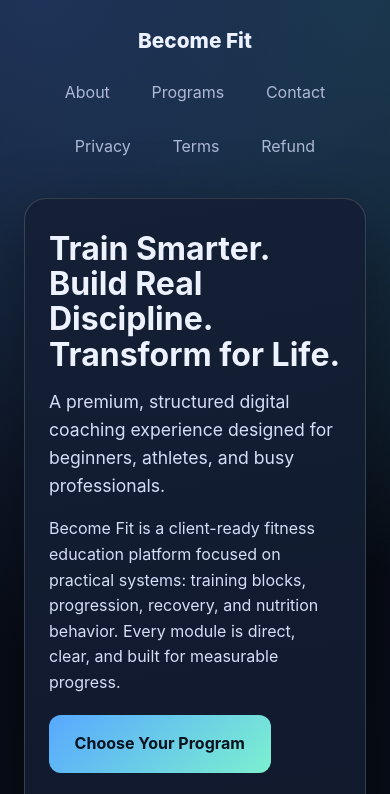
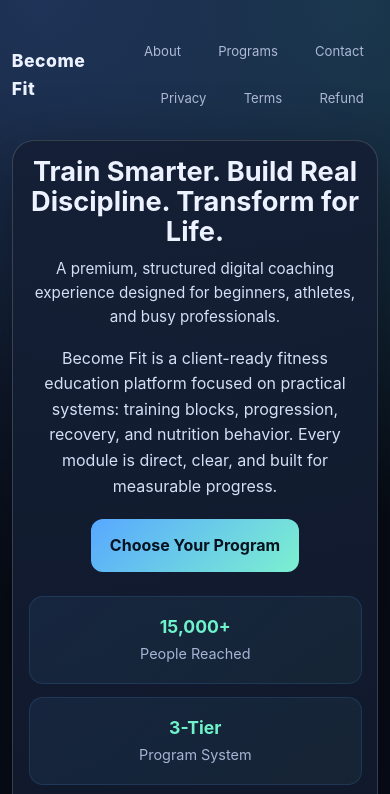
Before and after one commit to AkhilAzad/become-fit, a website: page public/index.html in a window 390 px wide. Shown: the top 794 px of the page. Drawn offline with Linux system fonts and the light colour scheme.

Commit message:
Improve mobile responsiveness and update homepage layout to premium grid design

```diff
--- a/public/style.css
+++ b/public/style.css
@@ -12,12 +12,56 @@
   --shadow: 0 22px 70px rgba(0, 0, 0, 0.42);
 }
 
+/* Animations */
+@keyframes fadeInUp {
+  from { opacity: 0; transform: translateY(20px); }
+  to { opacity: 1; transform: translateY(0); }
+}
+
+@keyframes slideInLeft {
+  from { opacity: 0; transform: translateX(-20px); }
+  to { opacity: 1; transform: translateX(0); }
+}
+
+@keyframes slideInRight {
+  from { opacity: 0; transform: translateX(20px); }
+  to { opacity: 1; transform: translateX(0); }
+}
+
+@keyframes scaleIn {
+  from { opacity: 0; transform: scale(0.95); }
+  to { opacity: 1; transform: scale(1); }
+}
+
+@keyframes pulse {
+  0%, 100% { opacity: 1; }
+  50% { opacity: 0.7; }
+}
+
+@keyframes glow {
+  0% { box-shadow: 0 0 5px rgba(88, 168, 255, 0.3); }
+  50% { box-shadow: 0 0 20px rgba(88, 168, 255, 0.6); }
+  100% { box-shadow: 0 0 5px rgba(88, 168, 255, 0.3); }
+}
+
+@keyframes float {
+  0%, 100% { transform: translateY(0px); }
+  50% { transform: translateY(-8px); }
+}
+
+@keyframes shimmer {
+  0% { background-position: -1000px 0; }
+  100% { background-position: 1000px 0; }
+}
+
+/* Reset */
 * {
   box-sizing: border-box;
   margin: 0;
   padding: 0;
 }
 
+/* Body */
 body {
   font-family: Inter, system-ui, -apple-system, Segoe UI, Roboto, sans-serif;
   color: var(--text);
@@ -27,158 +71,204 @@ body {
     linear-gradient(180deg, #070b14 0%, #090f1d 100%);
   min-height: 100vh;
   line-height: 1.6;
+  scroll-behavior: smooth;
 }
 
+/* Layout */
 .page-wrap {
-  width: 100%;
-  max-width: 1200px;
+  width: min(1100px, 94vw);
   margin: 0 auto;
-  padding: 1.5rem;
+  padding: 1.2rem 0 2rem;
+  display: flex;
+  flex-direction: column;
+  align-items: center;
 }
 
+/* Header */
 .site-header {
+  width: 100%;
   display: flex;
+  align-items: center;
   justify-content: space-between;
-  align-items: center;
-  margin-bottom: 2rem;
+  gap: 0.8rem;
+  padding: 0.8rem 0 1.4rem;
+  animation: slideInLeft 0.6s ease;
 }
 
 .logo {
   font-weight: 800;
-  font-size: 1.3rem;
+  letter-spacing: 0.03em;
+  font-size: clamp(1.1rem, 1.2vw, 1.35rem);
 }
 
+/* Navigation */
 .main-nav {
   display: flex;
-  gap: 1rem;
   flex-wrap: wrap;
+  gap: 0.5rem;
+  justify-content: flex-end;
 }
 
 .main-nav a {
   text-decoration: none;
   color: var(--muted);
-  padding: 0.4rem 0.8rem;
+  border: 1px solid transparent;
+  padding: 0.5rem 0.85rem;
   border-radius: 999px;
-  transition: 0.3s;
+  font-size: clamp(0.82rem, 0.9vw, 1rem);
+  transition: all 0.25s ease;
+  position: relative;
 }
 
-.main-nav a:hover {
-  background: rgba(255,255,255,0.06);
-  color: var(--text);
+.main-nav a::before {
+  content: '';
+  position: absolute;
+  bottom: 0;
+  left: 0;
+  width: 0;
+  height: 2px;
+  background: var(--primary-2);
+  transition: width 0.25s ease;
+  border-radius: 999px;
 }
 
+.main-nav a:hover,
+.main-nav a:focus-visible {
+  color: var(--text);
+  border-color: var(--border);
+  background: rgba(255, 255, 255, 0.06);
+}
+
+.main-nav a:hover::before {
+  width: 100%;
+}
+
+/* Container */
 .container {
+  width: 100%;
   background: linear-gradient(170deg, var(--surface-2), var(--surface));
   border: 1px solid var(--border);
   border-radius: var(--radius);
   box-shadow: var(--shadow);
-  padding: 3rem;
+  padding: clamp(1rem, 2.8vw, 2.8rem);
+  text-align: center;
+  animation: fadeInUp 0.8s ease;
 }
 
-/* 🔥 DESKTOP STYLE GRID */
-.home-grid {
-  display: grid;
-  grid-template-columns: 1fr 1fr;
-  gap: 3rem;
-  align-items: center;
+/* Typography */
+.header {
+  margin-bottom: 1rem;
 }
 
 .header h1 {
-  font-size: clamp(2rem, 4vw, 3.5rem);
   line-height: 1.1;
+  font-size: clamp(1.7rem, 4vw, 3.3rem);
 }
 
 .tagline {
   color: var(--muted);
-  margin-top: 1rem;
-  font-size: 1.1rem;
+  font-size: clamp(0.95rem, 1.15vw, 1.2rem);
+  margin-top: 0.6rem;
 }
 
-.hero-actions {
-  margin: 2rem 0;
+.section-title {
+  font-size: clamp(1.2rem, 2vw, 1.8rem);
+  margin-bottom: 0.8rem;
 }
 
+/* Button */
 .btn-primary {
   background: linear-gradient(135deg, var(--primary), var(--primary-2));
   color: #07121f;
-  padding: 1rem 1.6rem;
+  border: none;
   border-radius: 12px;
   font-weight: 700;
+  padding: 0.85rem 1.2rem;
+  cursor: pointer;
   text-decoration: none;
-  display: inline-block;
-  transition: 0.3s;
+  display: inline-flex;
+  justify-content: center;
+  transition: all 0.3s ease;
 }
 
 .btn-primary:hover {
   transform: translateY(-3px);
-  box-shadow: 0 12px 30px rgba(88,168,255,0.4);
+  box-shadow: 0 10px 25px rgba(88, 168, 255, 0.3);
 }
 
+/* Grid Layout */
+.home-grid {
+  display: grid;
+  grid-template-columns: 1fr;
+  gap: 1.25rem;
+  justify-items: center;
+}
+
+.hero-actions {
+  margin: 1.25rem 0;
+  display: flex;
+  justify-content: center;
+}
+
+/* Stats */
 .stats {
+  width: min(720px, 100%);
   display: grid;
-  grid-template-columns: repeat(3, 1fr);
-  gap: 1rem;
-  margin-top: 2rem;
+  grid-template-columns: repeat(3, minmax(130px, 1fr));
+  gap: 0.8rem;
 }
 
 .stats article {
-  background: rgba(255,255,255,0.05);
-  border: 1px solid rgba(255,255,255,0.1);
+  background: rgba(255, 255, 255, 0.05);
+  border: 1px solid rgba(255, 255, 255, 0.11);
   border-radius: 14px;
-  padding: 1rem;
-  text-align: center;
+  padding: 0.8rem;
 }
 
 .stats strong {
   display: block;
-  font-size: 1.5rem;
+  font-size: clamp(1.1rem, 2vw, 1.7rem);
   color: var(--primary-2);
 }
 
-.hero-panel img {
-  width: 100%;
-  border-radius: 18px;
-  object-fit: cover;
-}
-
-.panel-card {
-  margin-top: 1.5rem;
-  padding: 1.5rem;
-  border-radius: 14px;
-  background: rgba(255,255,255,0.04);
-  border: 1px solid rgba(255,255,255,0.12);
-}
-
-.footer {
-  margin-top: 3rem;
-  text-align: center;
+.stats span {
   color: var(--muted);
   font-size: 0.9rem;
 }
 
-/* 📱 MOBILE OPTIMIZED VERSION */
-@media (max-width: 900px) {
+/* Panel */
+.panel-card {
+  margin-top: 0.4rem;
+  padding: 1rem;
+  border-radius: 14px;
+  border: 1px solid rgba(255, 255, 255, 0.12);
+  background: rgba(255, 255, 255, 0.04);
+  max-width: 740px;
+}
 
-  .home-grid {
+/* Footer */
+.footer {
+  margin-top: 1.5rem;
+  color: #90a0c7;
+  text-align: center;
+  font-size: clamp(0.8rem, 0.95vw, 0.95rem);
+  padding-top: 1rem;
+  border-top: 1px solid var(--border);
+}
+
+/* Responsive */
+@media (max-width: 820px) {
+  .stats {
     grid-template-columns: 1fr;
-    gap: 2rem;
+  }
+}
+
+@media (min-width: 2200px) {
+  .page-wrap {
+    width: min(1400px, 92vw);
   }
 
   .container {
-    padding: 2rem 1.5rem;
+    border-radius: 28px;
   }
-
-  .stats {
-    grid-template-columns: 1fr;
-  }
-
-  .site-header {
-    flex-direction: column;
-    gap: 1rem;
-  }
-
-  .main-nav {
-    justify-content: center;
-  }
-
 }
```
